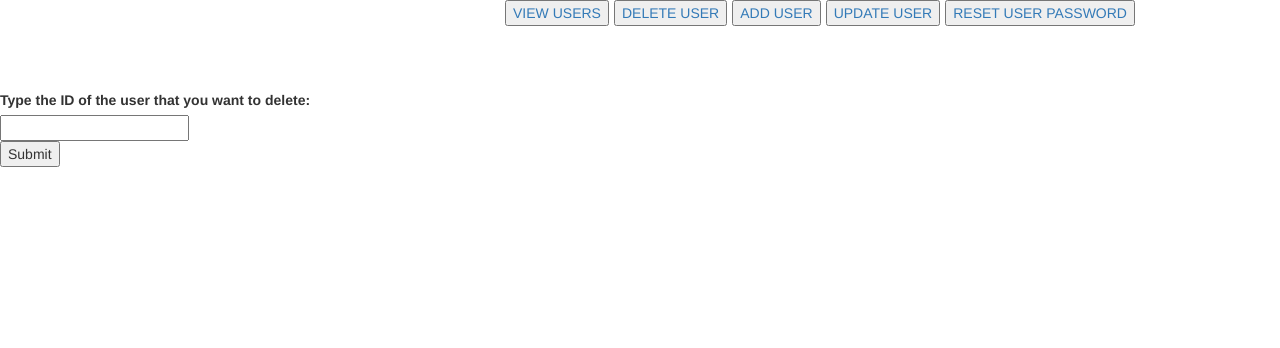
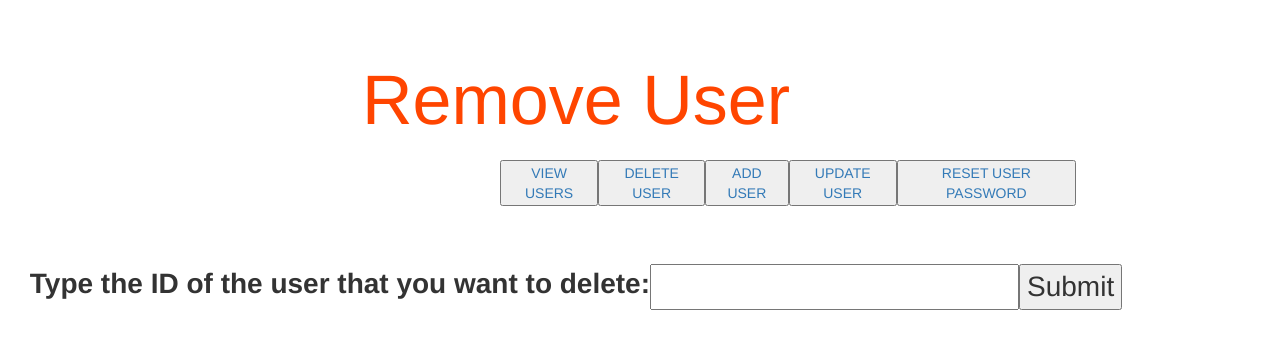
Before and after one commit to sheikabra/POC-FRONTEND, a website: page HTML/deleteUser.html in a window 1280 px wide. Drawn offline with nearby package versions, Linux system fonts and the light colour scheme.

```diff
--- a/CSS/resetUserPassword.css
+++ b/CSS/resetUserPassword.css
@@ -25,3 +25,10 @@
     justify-content: center;
     align-content: center;
 }
+
+#the-delete-user-form{
+    font-size: 2em;
+    display: flex;
+    justify-content: center;
+    align-content: center;
+}
--- a/HTML/deleteUser.html
+++ b/HTML/deleteUser.html
@@ -5,10 +5,15 @@
     <title>Title</title>
 </head>
 <link rel="stylesheet" href="https://cdn.jsdelivr.net/npm/bootstrap@3.4.1/dist/css/bootstrap.min.css" integrity="sha384-HSMxcRTRxnN+Bdg0JdbxYKrThecOKuH5zCYotlSAcp1+c8xmyTe9GYg1l9a69psu" crossorigin="anonymous">
-
+<link rel="stylesheet" href="../CSS/resetUserPassword.css">
 <body>
 <!-- <h1>Delete a user</h1>
 <form action="deleteUser.js"> -->
+
+<div class="page-title">
+<p style="font-size: 7rem;">Remove User</p>
+</div>
+
 <nav style=" display: flex; justify-content: space-evenly; margin-left: 50rem; margin-bottom: 5%; width: 50%;">
     <a href="adminPanel.html"><button>VIEW USERS</button></a>
     <a href="deleteUser.html"><button>DELETE USER</button></a>
@@ -16,14 +21,13 @@
     <a href="updateUser.html"><button>UPDATE USER</button></a>
     <a href="resetUserPassword.html"><button>RESET USER PASSWORD</button></a>
 </nav>
-    <form >
 
-    <label for="id">Type the ID of the user that you want to delete:</label><br>
-    <input type="text" id="id" name="id"><br>
+    <form id="the-delete-user-form">
+        <label for="id">Type the ID of the user that you want to delete:</label><br>
+        <input type="text" id="id" name="id"><br>
+        <input type="submit"onclick="deletetheuser()" value="Submit">
+    </form>
 
-        <input type="submit"onclick="deletetheuser()" value="Submit">
-
-  </form>
 <script src="../Javascript/deleteUser.js"></script>
 </body>
 </html>
```
